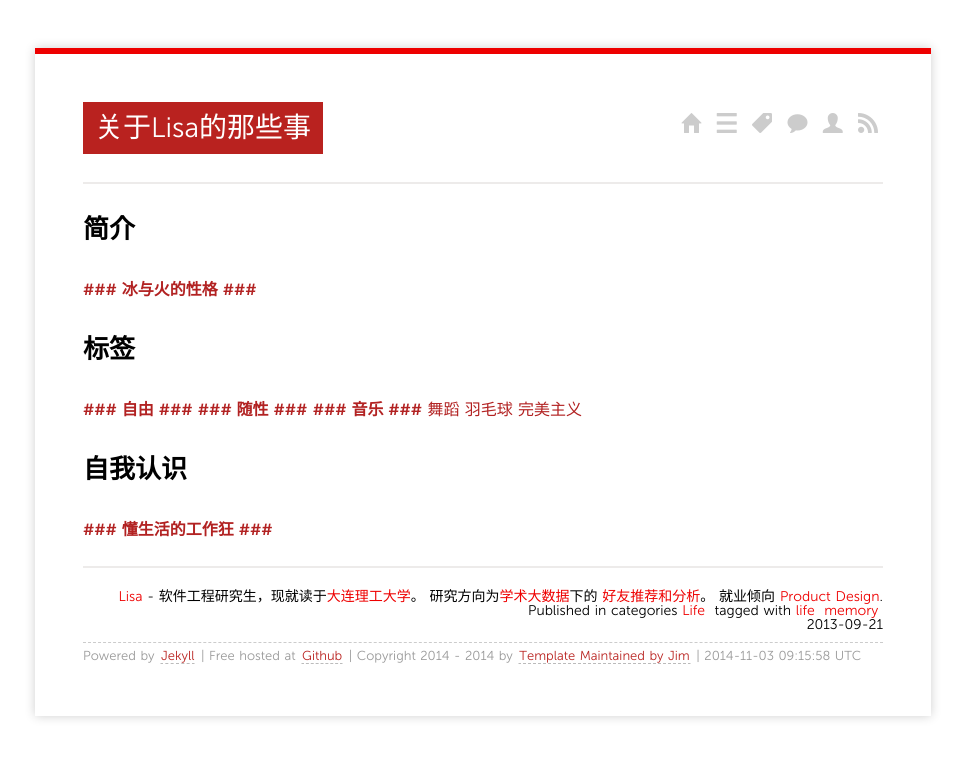
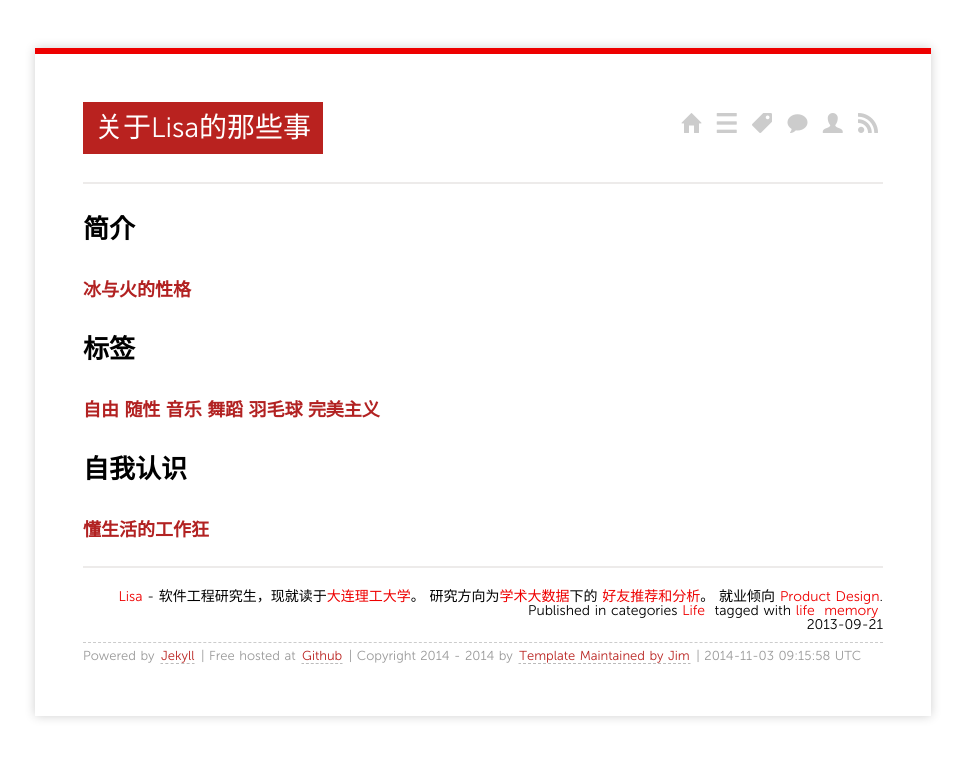
Before and after one commit to ruxia/ruxia.github.com, a Jekyll site: the page built from _posts/2013/2013-09-21-life.md, in a window 1280 px wide. Shown: the top 758 px of the page, without its empty margins (157-1122 px from the left). Built offline with Jekyll 4.4.1, drawn with Linux system fonts in a browser that asks for light colours; nearby versions of some CDN libraries; Markdown is read by kramdown in place of the engine named in the settings; comment, search, counter and statistics services are not loaded.

Commit message:
change the describ

```diff
--- a/_posts/2013/2013-09-21-life.md
+++ b/_posts/2013/2013-09-21-life.md
@@ -9,10 +9,10 @@
 ---
 
 ## 简介
-[**### 冰与火的性格 ###**]()
+### [`冰与火的性格`]() ###
 
 ## 标签
-[**### 自由 ###**]() [**### 随性 ###**]() [**### 音乐 ###**]() [舞蹈]() [羽毛球]() [完美主义]()
+### [`自由`]()  [`随性`]() [`音乐`]() [`舞蹈`]() [`羽毛球`]() [`完美主义`]()
 
 ## 自我认识
-[**### 懂生活的工作狂 ###**]()
+### [`懂生活的工作狂`]() ###
```
